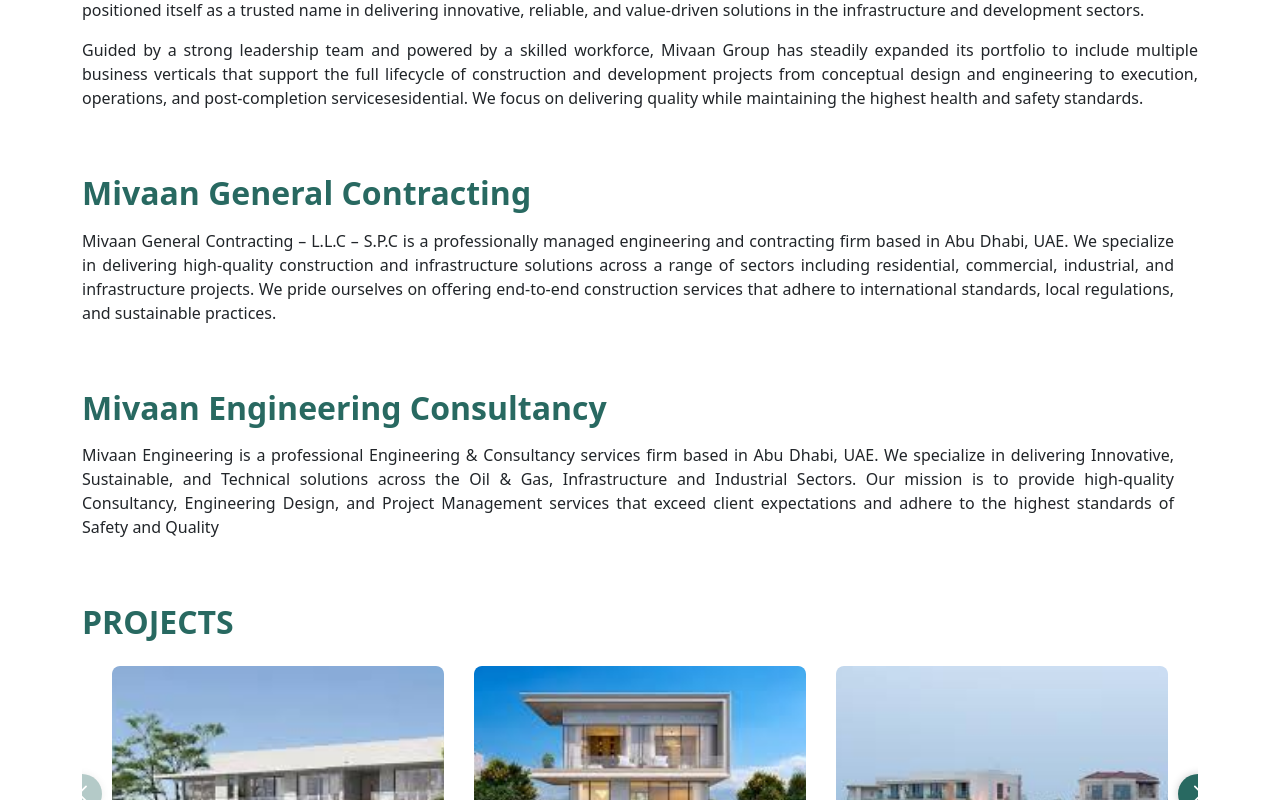
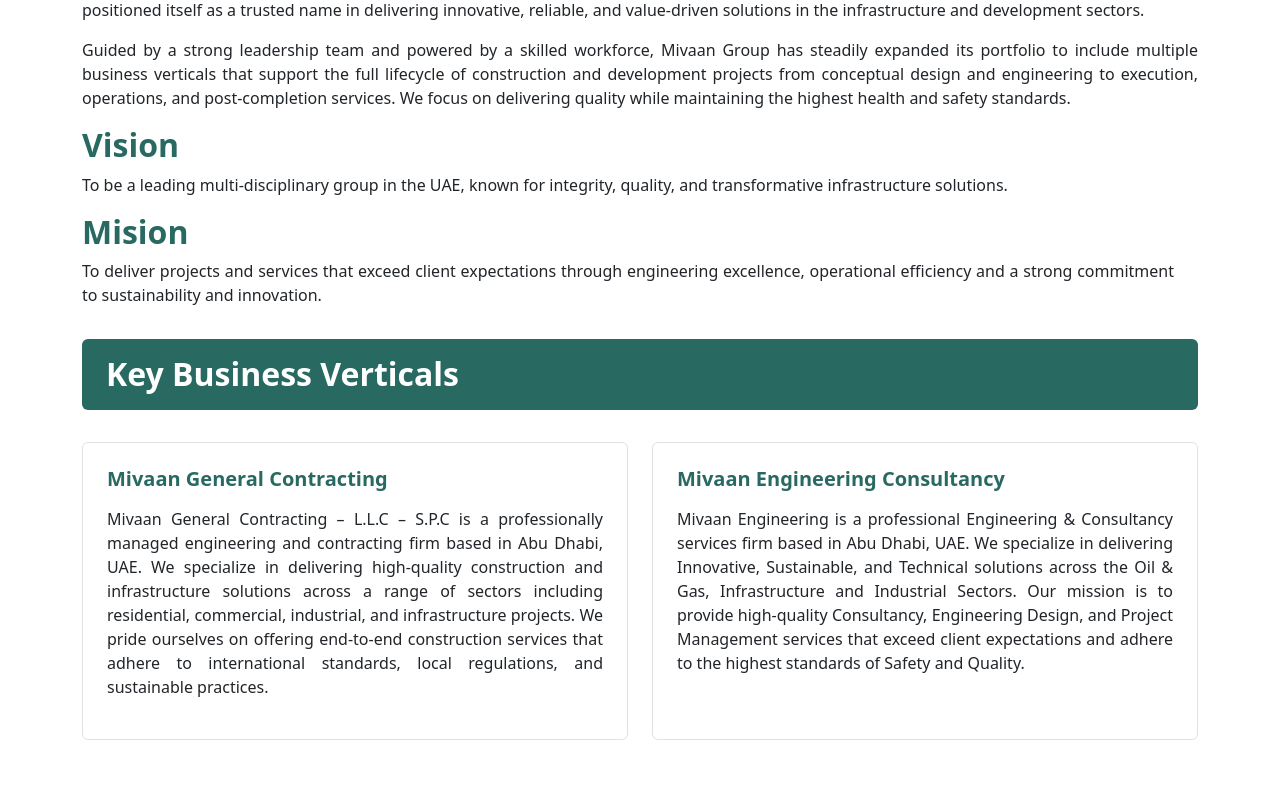
Before and after one commit to mudasarasim/mivaan-engineering-web, a React (Create React App) app: page / in a window 1280 px wide. Shown: the part 820-1620 px from the top of the page. Built offline with nearby package versions, Linux system fonts and the light colour scheme.

Commit message:
Added Vision, Mision and Business Verticles. & Removed image text.

```diff
--- a/src/pages/Home.js
+++ b/src/pages/Home.js
@@ -16,17 +16,17 @@
       <div id="heroCarousel" className="carousel slide hero-carousel" data-bs-ride="carousel">
         <div className="carousel-inner">
           {[
-             { img: '/img/bg.jpeg', text: 'BUILDING\nICONS' },
-               { img: '/img/bg4.jpg', text: 'BUILDING\nSERVICES' },
-            { img: '/img/bg3.jpg', text: 'BUILDING\nFUTURES' },
+             { img: '/img/bg.jpeg', },
+               { img: '/img/bg4.jpg', },
+            { img: '/img/bg3.jpg', },
 
           ].map((item, index) => (
             <div key={index} className={`carousel-item ${index === 0 ? 'active' : ''} position-relative`}>
               <div className="hero-image-overlay" />
               <img src={item.img} className="d-block w-100 hero-image" alt="Banner" />
               <div className="carousel-caption text-start" style={{ left: '12%', top: '30%' }}>
-                <h1 className="display-4 fw-bold text-white">Mivaan Group</h1>
-                <h1 className="display-4 fw-bold text-white">{item.text}</h1>
+                <h1 className="display-2 fw-bold text-white justify-content-center text-center">Mivaan Group</h1>
+                {/* <h1 className="display-4 fw-bold text-white">{item.text}</h1> */}
               </div>
             </div>
           ))}
@@ -49,34 +49,60 @@
                 Mivaan Group is an ISO 9001:2015, ISO 14001:2015 & ISO 45001: 2018 certified conglomerate headquartered in Abu Dhabi, United Arab Emirates with strategic operations across engineering, construction, contracting, consultancy and real estate services. Since its inception, Mivaan Group has positioned itself as a trusted name in delivering innovative, reliable, and value-driven solutions in the infrastructure and development sectors.
               </p>
               <p style={{ textAlign: "justify" }}>
-                Guided by a strong leadership team and powered by a skilled workforce, Mivaan Group has steadily expanded its portfolio to include multiple business verticals that support the full lifecycle of construction and development projects from conceptual design and engineering to execution, operations, and post-completion servicesesidential. We focus on
-                delivering quality while maintaining the highest health and safety standards.
+                Guided by a strong leadership team and powered by a skilled workforce, Mivaan Group has steadily expanded its portfolio to include multiple business verticals that support the full lifecycle of construction and development projects from conceptual design and engineering to execution, operations, and post-completion services. We focus on delivering quality while maintaining the highest health and safety standards.
               </p>
               {/* <Button as={Link} to="/about" className="fw-semibold text-teal" style={{backgroundColor:'#286961', color:'white'}}>
                 Find out more about us
               </Button>  */}
             </div>
 
+            <div className='row'>
+              <h2 className="text-teal fw-bold">Vision</h2>
+              <p style={{ textAlign: "justify" }}>
+                To be a leading multi-disciplinary group in the UAE, known for integrity, quality, and transformative infrastructure solutions.
+              </p>
+            </div>
+
+            <div className='row'>
+              <h2 className="text-teal fw-bold">Mision</h2>
+              <p style={{ textAlign: "justify" }}>
+                To deliver projects and services that exceed client expectations through engineering excellence, operational efficiency and a strong commitment to sustainability and innovation.
+              </p>
+            </div>
+
+            <div className="container my-3">
+            {/* Section Header */}
+              <div className="row">
+                <div className="col">
+                  <h2 className="bg-teal text-white fw-bold py-3 px-4 rounded">
+                    Key Business Verticals
+                  </h2>
+                </div>
+              </div>
+
+              {/* Business Verticals */}
+              <div className="row mt-4">
                 {/* Mivaan General Contracting */}
-            <div className="row my-5">
-              <div className="col">
-                <h2 className="text-teal fw-bold mb-3">Mivaan General Contracting</h2>
+                <div className="col-md-6 mb-4">
+                  <div className="p-4 border rounded h-100">
+                    <h5 className="text-teal fw-bold mb-3">Mivaan General Contracting</h5>
                     <p style={{ textAlign: "justify" }}>
-                  Mivaan General Contracting – L.L.C – S.P.C is a professionally managed engineering and contracting firm based in Abu  Dhabi, UAE. We specialize in delivering high-quality construction and infrastructure solutions across a range of sectors   including residential, commercial, industrial, and infrastructure projects. We pride ourselves on offering end-to-end   construction services that adhere to international standards, local regulations, and sustainable practices.
+                      Mivaan General Contracting – L.L.C – S.P.C is a professionally managed engineering and contracting firm based in Abu Dhabi, UAE. We specialize in delivering high-quality construction and infrastructure solutions across a range of sectors including residential, commercial, industrial, and infrastructure projects. We pride ourselves on offering end-to-end construction services that adhere to international standards, local regulations, and sustainable practices.
                     </p>
                   </div>
                 </div>
 
-            {/* Mivaan Engineering  */}
-          <div className="row ">
-            <div className="col">
-              <h2 className="text-teal fw-bold mb-3">Mivaan Engineering Consultancy</h2>
+                {/* Mivaan Engineering Consultancy */}
+                <div className="col-md-6 mb-4">
+                  <div className="p-4 border rounded h-100">
+                    <h5 className="text-teal fw-bold mb-3">Mivaan Engineering Consultancy</h5>
                     <p style={{ textAlign: "justify" }}>
-                Mivaan Engineering is a professional Engineering & Consultancy services firm based in Abu Dhabi, UAE. We specialize in delivering Innovative, Sustainable, and Technical solutions across the Oil & Gas, Infrastructure and Industrial Sectors. Our mission is to provide high-quality Consultancy, Engineering Design, and Project Management services that exceed client expectations and adhere to the highest standards of Safety and Quality
+                      Mivaan Engineering is a professional Engineering & Consultancy services firm based in Abu Dhabi, UAE. We specialize in delivering Innovative, Sustainable, and Technical solutions across the Oil & Gas, Infrastructure and Industrial Sectors. Our mission is to provide high-quality Consultancy, Engineering Design, and Project Management services that exceed client expectations and adhere to the highest standards of Safety and Quality.
                     </p>
                   </div>
                 </div>
-
+              </div>
+            </div>
 
           {/* <div className="col-md-4">
             <div className="bg-teal text-white p-3">
```
Lines whose indentation alone changed are shown as unchanged.
